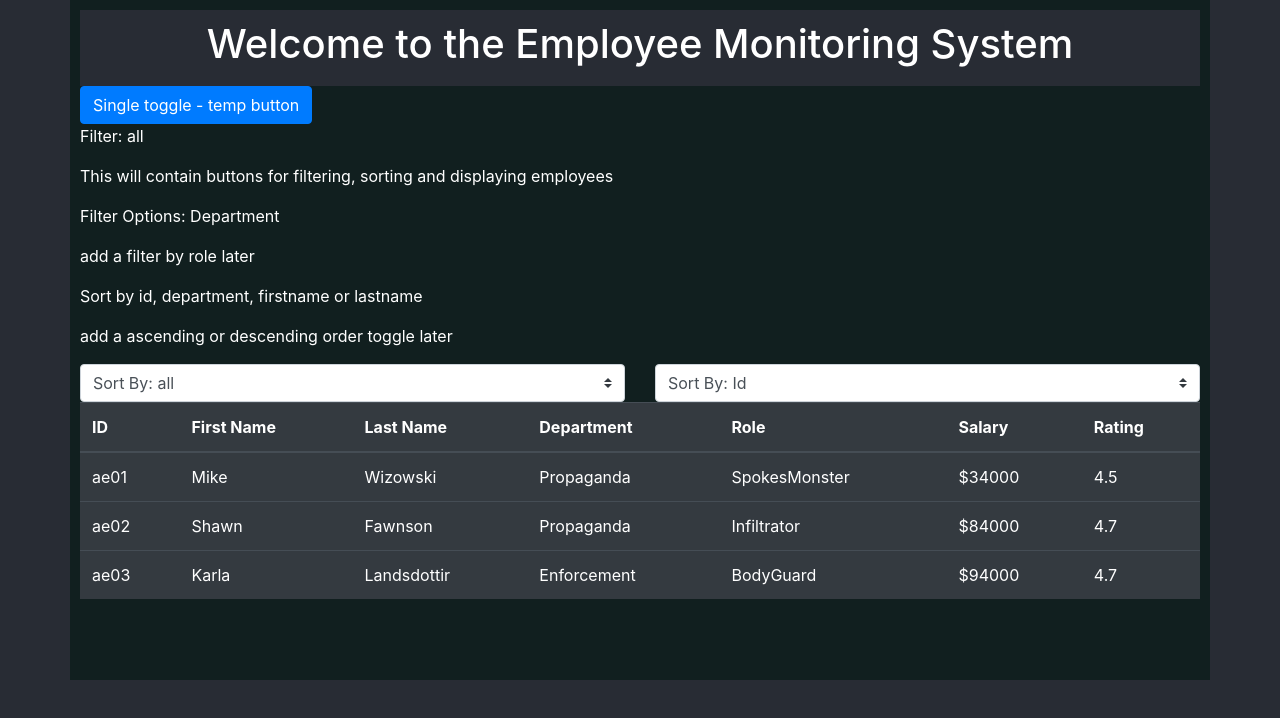
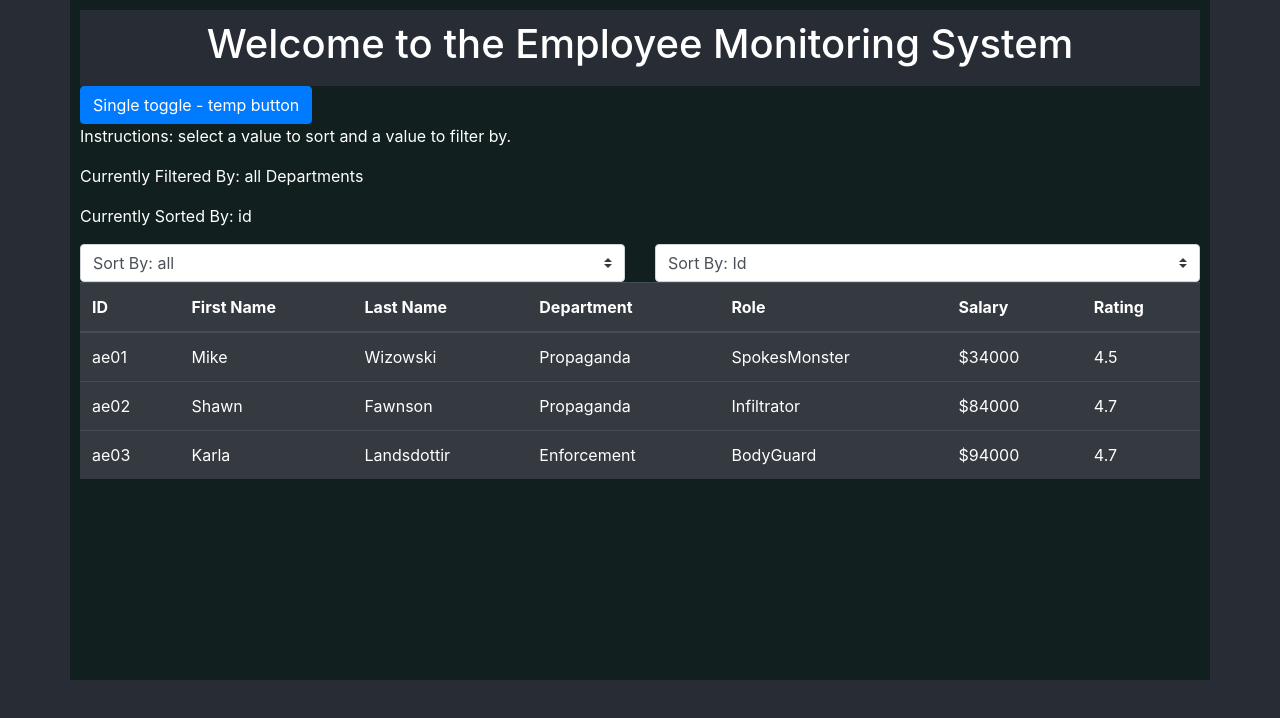
Before and after one commit to GormTheWyrm/BCReactEmplyeeDirectory, a React (Create React App) app: page / in a window 1280 px wide. Shown: the top 718 px of the page. Built offline with nearby package versions, Linux system fonts and the light colour scheme; the HTML template or start-up script is replaced by a standard one.

Commit message:
replaced text above the table with simple instructions and p tags displaying value of the sort and filter

```diff
--- a/src/components/OptionsTab.js
+++ b/src/components/OptionsTab.js
@@ -7,12 +7,9 @@ function OptionsTab(props) {
         <div>
             <div className="row">
                 <div className={"col-12"}>
-                    <p>This will contain buttons for filtering,
-    sorting and displaying employees</p>
-                    <p>Filter Options: Department</p>
-                    <p>add a filter by role later</p>
-                    <p>Sort by id, department, firstname or lastname</p>
-                    <p>add a ascending or descending order toggle later</p>
+                    <p>Instructions: select a value to sort and a value to filter by. </p>
+                    <p>Currently Filtered By: {props.filter} Department{props.filter === "all" ? "s" : ""} </p>
+                    <p>Currently Sorted By: {props.sort}</p>
                 </div>
             </div>
             <div className="row">
--- a/src/pages/Directory.js
+++ b/src/pages/Directory.js
@@ -66,8 +66,6 @@ class Directory extends React.Component {
     componentDidUpdate() {
        //must have a condition if set state here
         console.log("update")
-        console.log(this.state.viewList);
-        console.log(EmployeeList[0]);
     }
 
 
@@ -106,7 +104,7 @@ class Directory extends React.Component {
                     Single toggle - temp button
                 </button>
 
-            <p>Filter: {this.state.filter}</p>
+          {/* temporary! */}
 
 
 
```
